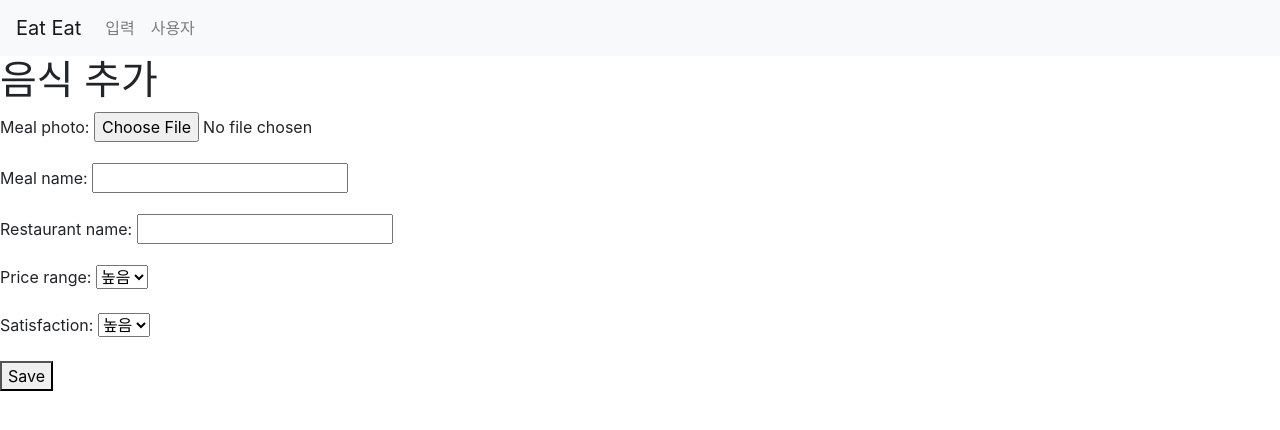
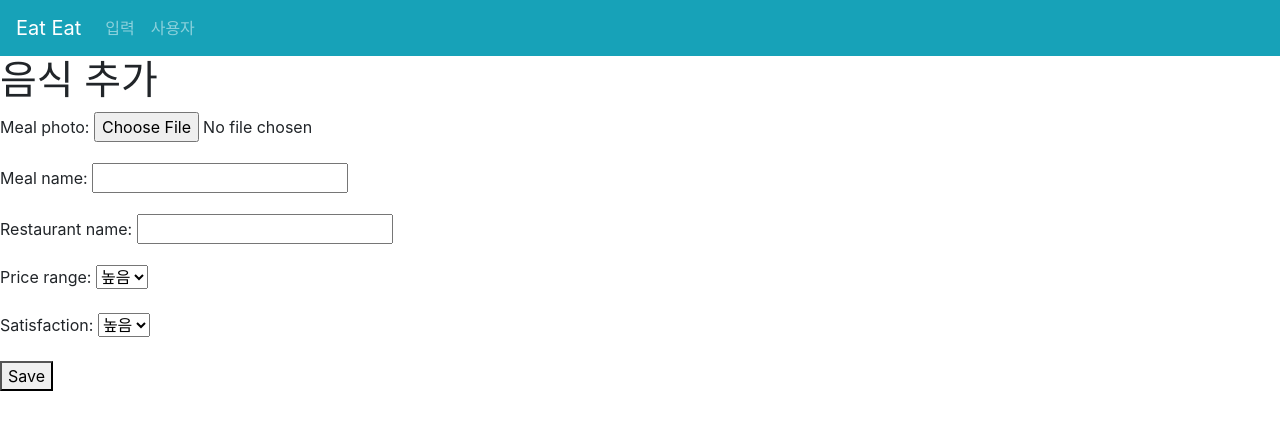
Before and after one commit to jso4967/Eateat, a Django app: page /meals/create/ in a window 1280 px wide. Shown: the top 430 px of the page. Run offline with Django 3.2, Linux system fonts and the light colour scheme; some libraries are stand-ins or nearby versions.

Commit message:
Update base.html
link를 bootstrap 4.3.1 버전으로 바꾸고 밑에 script 추가

```diff
--- a/templates/base.html
+++ b/templates/base.html
@@ -3,7 +3,7 @@
 {% load static %}
   <head>
 
-    <link rel="stylesheet" href="https://stackpath.bootstrapcdn.com/bootstrap/4.2.1/css/bootstrap.min.css" integrity="sha384-GJzZqFGwb1QTTN6wy59ffF1BuGJpLSa9DkKMp0DgiMDm4iYMj70gZWKYbI706tWS" crossorigin="anonymous">
+    <link rel="stylesheet" href="https://stackpath.bootstrapcdn.com/bootstrap/4.3.1/css/bootstrap.min.css" integrity="sha384-ggOyR0iXCbMQv3Xipma34MD+dH/1fQ784/j6cY/iJTQUOhcWr7x9JvoRxT2MZw1T" crossorigin="anonymous">
     <script defer src="https://use.fontawesome.com/releases/v5.0.8/js/solid.js" integrity="sha384-+Ga2s7YBbhOD6nie0DzrZpJes+b2K1xkpKxTFFcx59QmVPaSA8c7pycsNaFwUK6l" crossorigin="anonymous"></script>
     <script defer src="https://use.fontawesome.com/releases/v5.0.8/js/fontawesome.js" integrity="sha384-7ox8Q2yzO/uWircfojVuCQOZl+ZZBg2D2J5nkpLqzH1HY0C1dHlTKIbpRz/LG23c" crossorigin="anonymous"></script>
     <meta charset="utf-8">
@@ -56,7 +56,7 @@ img {
   <body>
 
     <div class="header">
-      <nav class="navbar navbar-expand-lg navbar-light bg-light">
+      <nav class="navbar navbar-expand-lg navbar-light bg-info navbar-dark fixed">
         <a class="navbar-brand" href="{% url 'index' %}">Eat Eat</a>
         <button class="navbar-toggler" type="button" data-toggle="collapse" data-target="#navbarSupportedContent" aria-controls="navbarSupportedContent" aria-expanded="false" aria-label="Toggle navigation">
           <span class="navbar-toggler-icon"></span>
@@ -95,7 +95,9 @@ img {
     <!--</div>-->
     <!--<div class="right">-->
       <!--<i class="fas fa-angle-right"><a href="랜덤 음식포스트"></a></i>-->
-
+      <script src="https://code.jquery.com/jquery-3.3.1.slim.min.js" integrity="sha384-q8i/X+965DzO0rT7abK41JStQIAqVgRVzpbzo5smXKp4YfRvH+8abtTE1Pi6jizo" crossorigin="anonymous"></script>
+      <script src="https://cdnjs.cloudflare.com/ajax/libs/popper.js/1.14.7/umd/popper.min.js" integrity="sha384-UO2eT0CpHqdSJQ6hJty5KVphtPhzWj9WO1clHTMGa3JDZwrnQq4sF86dIHNDz0W1" crossorigin="anonymous"></script>
+      <script src="https://stackpath.bootstrapcdn.com/bootstrap/4.3.1/js/bootstrap.min.js" integrity="sha384-JjSmVgyd0p3pXB1rRibZUAYoIIy6OrQ6VrjIEaFf/nJGzIxFDsf4x0xIM+B07jRM" crossorigin="anonymous"></script>
 
   </body>
 </html>
```
